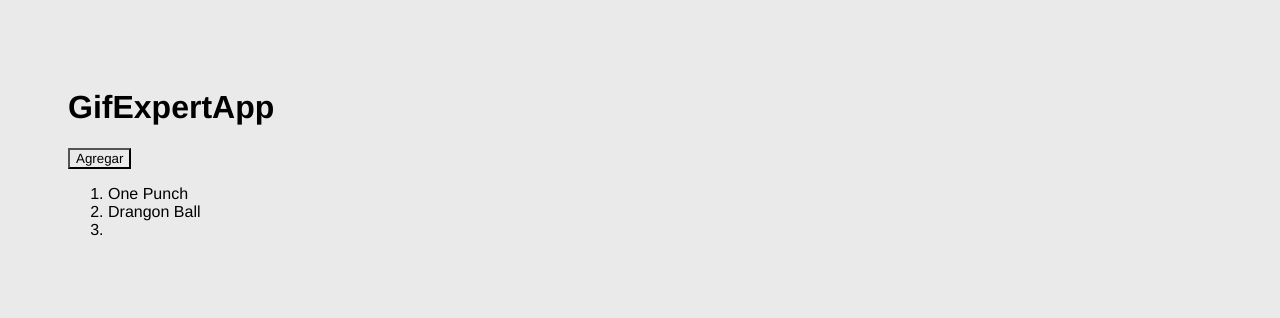
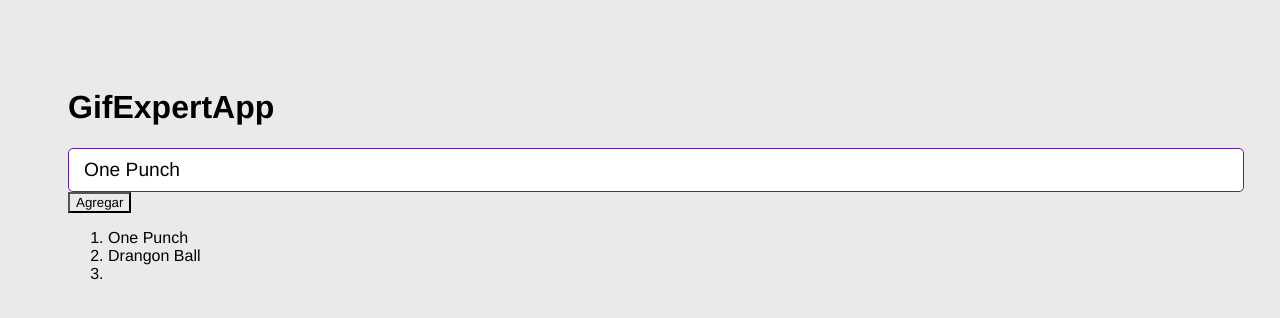
Before and after one commit to fernando258258/GifEAproyecto, a React (Vite) app: page / in a window 1280 px wide. Shown: the top 318 px of the page. Built offline with nearby package versions, Linux system fonts and the light colour scheme.

Commit message:
Componente AddCategory

```diff
--- a/src/GifExpertApp.jsx
+++ b/src/GifExpertApp.jsx
@@ -1,4 +1,5 @@
 import { useState } from "react";
+import { AddCategory } from "./components/AddCategory";
 
 export const GifExpertApp = () => {
   const [categories, setCategories] = useState(["One Punch", "Drangon Ball"]);
@@ -10,6 +11,7 @@
   return (
     <>
       <h1>GifExpertApp</h1>
+      <AddCategory />
       <button onClick={onAddCategory}>Agregar</button>
       <ol>
         {categories.map((category) => {
--- /dev/null
+++ b/src/components/AddCategory.jsx
@@ -0,0 +1,25 @@
+import { useState } from "react";
+
+export const AddCategory = () => {
+  const [inputValue, setInputValue] = useState("One Punch");
+
+  const onInputChange = ({ target }) => {
+    setInputValue(target.value);
+  };
+
+  const onSubmit = (event) => {
+    event.preventDefault();
+    console.log(inputValue);
+  };
+
+  return (
+    <form onSubmit={(event) => onSubmit(event)}>
+      <input
+        type="text"
+        placeholder="Buscar gifs"
+        value={inputValue}
+        onChange={onInputChange}
+      />
+    </form>
+  );
+};
```
